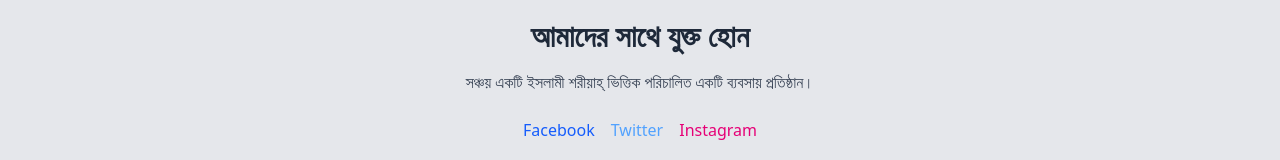
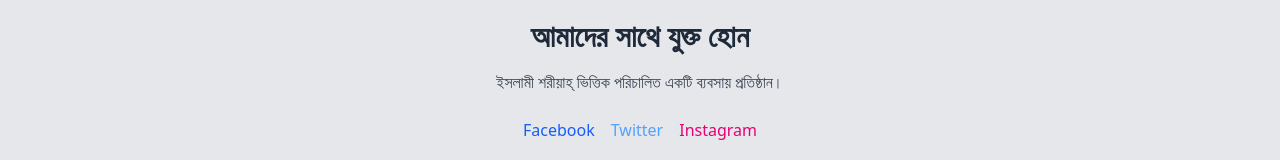
Before and after one commit to MU1147-LEGEND/sanchayan, a React (Vite) app: page /#/ in a window 1280 px wide. Shown: the part 1314-1474 px from the top of the page. Built offline with nearby package versions, Linux system fonts and the light colour scheme; no server answers.

Commit message:
Update Footer.jsx

```diff
--- a/src/components/Footer.jsx
+++ b/src/components/Footer.jsx
@@ -6,7 +6,7 @@ const Footer = () => {
                     আমাদের সাথে যুক্ত হোন
                 </h2>
                 <p className="text-gray-700 mb-6">
-                    সঞ্চয় একটি ইসলামী শরীয়াহ্ ভিত্তিক পরিচালিত একটি ব্যবসায়
+                    ইসলামী শরীয়াহ্ ভিত্তিক পরিচালিত একটি ব্যবসায়
                     প্রতিষ্ঠান।
                 </p>
                 <div className="flex justify-center gap-4">
```
